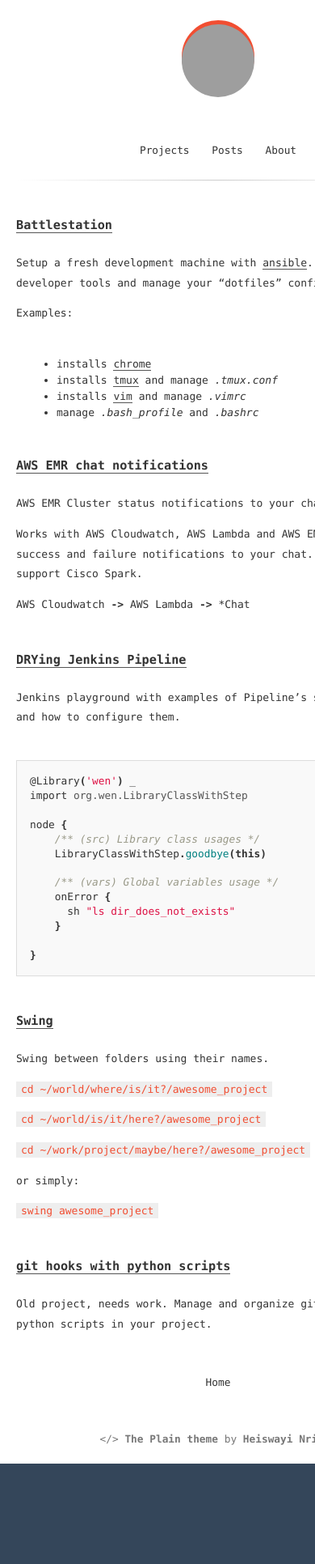
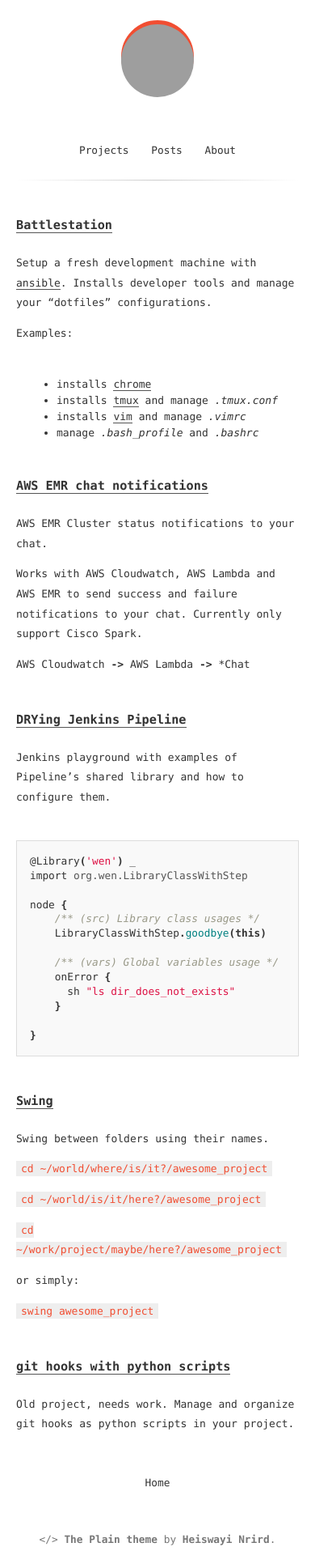
Before and after one commit to wenn/wenn.me, a Jekyll site: the page built from index.md, in a window 390 px wide, cut to the strip 0-1932 px from the top of the page. Shown: the whole strip at 81% size. Built offline with Jekyll 4.4.1, drawn with Linux system fonts in a browser that asks for light colours; before the commit the page ends 1808 px from its top, so only the background shows below that; grey boxes are pictures that could not be loaded.

Commit message:
fix mobile min width

```diff
--- a/_sass/main.scss
+++ b/_sass/main.scss
@@ -14,11 +14,10 @@ body {
 div.container {
   margin-left: auto;
   margin-right: auto;
-  width: 500px;
   background: white;
-
   padding: 20px;
-  @media (min-width: 992px) {
+  @media (min-width: 680px) {
+    width: 500px;
     padding: 35px 50px;
   }
 }
```
